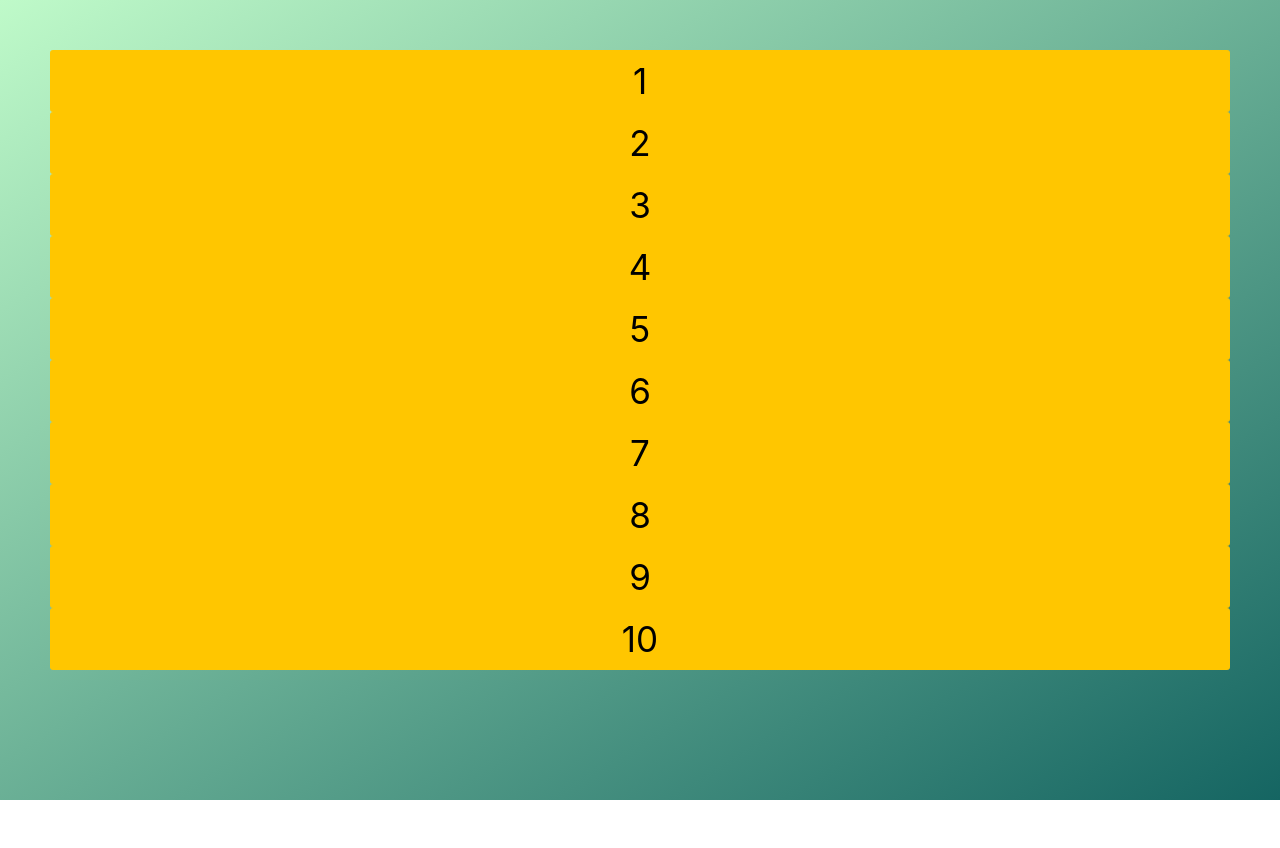
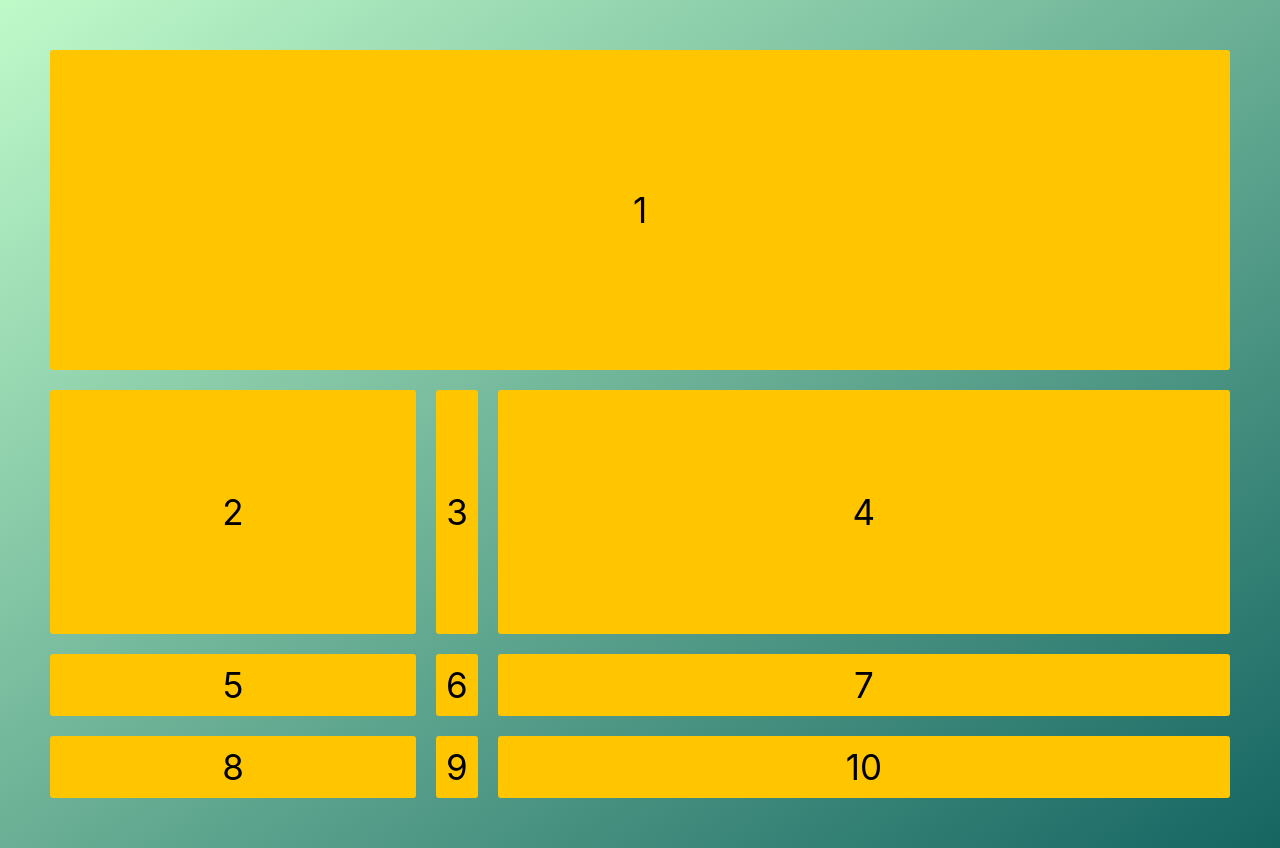
Before and after one commit to masiucd/css-grid, a plain HTML site: page 101/index.html in a window 1280 px wide. Before the commit the page ends 800 px from the top, so only its background shows below. Drawn offline with Linux system fonts and the light colour scheme.

Commit message:
(feat): initial commit

```diff
--- a/101/style.css
+++ b/101/style.css
@@ -35,6 +35,9 @@ h6 {
 
 .grid {
   display: grid;
+  grid-template-columns: 1fr auto 2fr;
+  grid-template-rows: 100px 200px 244px;
+  grid-gap: 20px;
 }
 
 .item {
@@ -46,3 +49,8 @@ h6 {
   border-radius: 3px;
   justify-content: center;
 }
+
+.item1 {
+  grid-column: 1/4;
+  grid-row: 1/3;
+}
```
